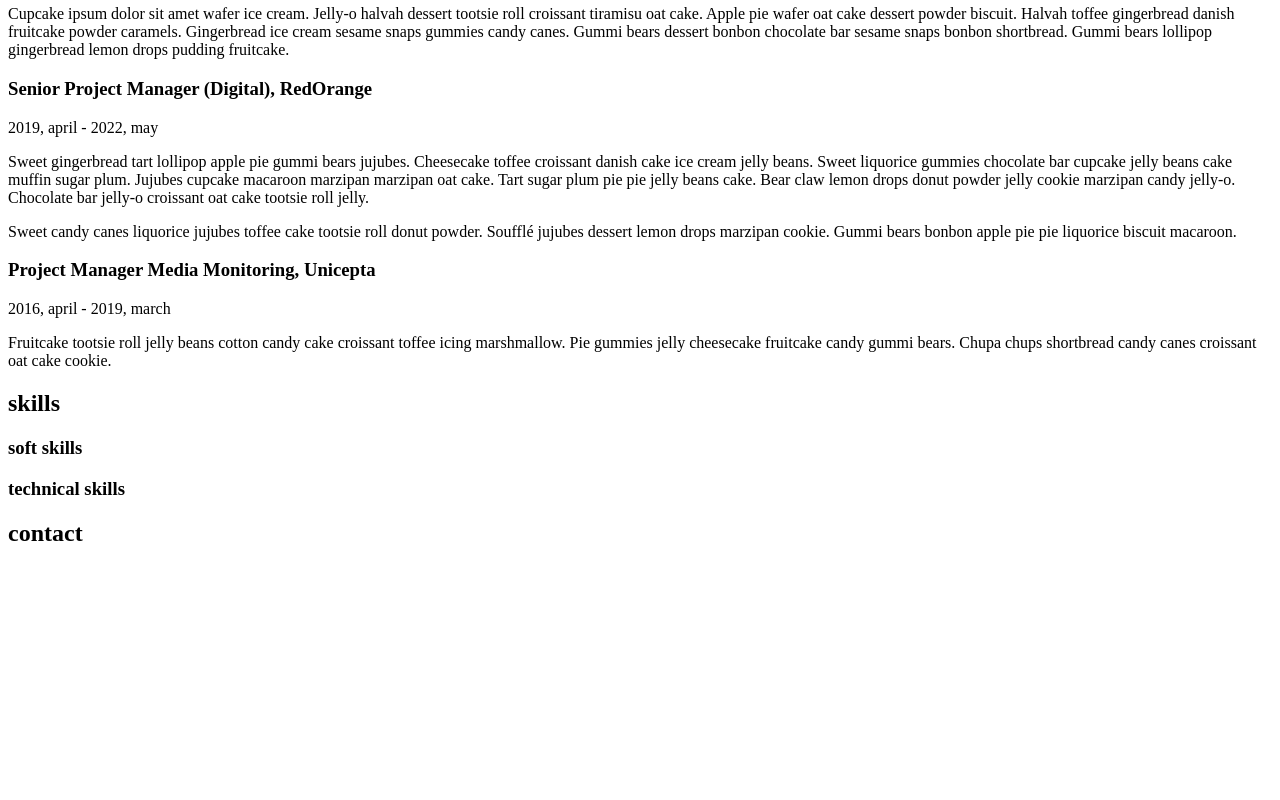
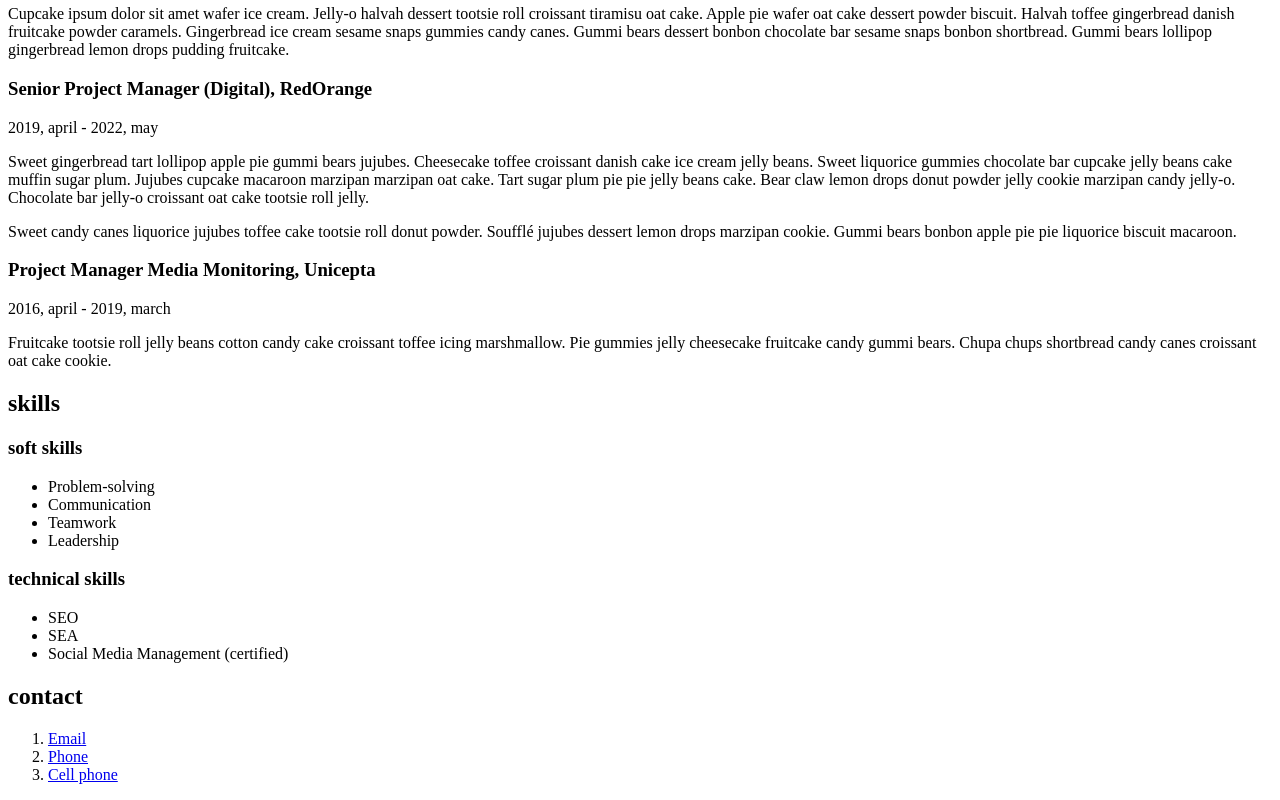
Before and after one commit to anne-die/cv-ad, a plain HTML site: page index.html in a window 1280 px wide. Shown: the part 353-1153 px from the top of the page. Before the commit the page ends 919 px from the top, so only its background shows below. Drawn offline with Linux system fonts and the light colour scheme.

Commit message:
add lists

```diff
--- a/index.html
+++ b/index.html
@@ -79,13 +79,30 @@
             <h2>skills</h2>
             <section>
                 <h3>soft skills</h3>
+                <ul>
+                    <li>Problem-solving</li>
+                    <li>Communication</li>
+                    <li>Teamwork</li>
+                    <li>Leadership</li>
+                </ul>
             </section>
             <section>
                 <h3>technical skills</h3>
+
+                <ul>
+                    <li>SEO</li>
+                    <li>SEA</li>
+                    <li>Social Media Management (certified)</li>
+                </ul>
             </section>
         </article>
         <article id="contact">
             <h2>contact</h2>
+            <ol>
+                <li><a href="mailto:anne.dietzsch.code@gmail.com">Email</a></li>
+                <li><a href="tel:1234567">Phone</a></li>
+                <li><a href="tel:56789">Cell phone</a></li>
+            </ol>
         </article>
     </main>
 </body>
```
